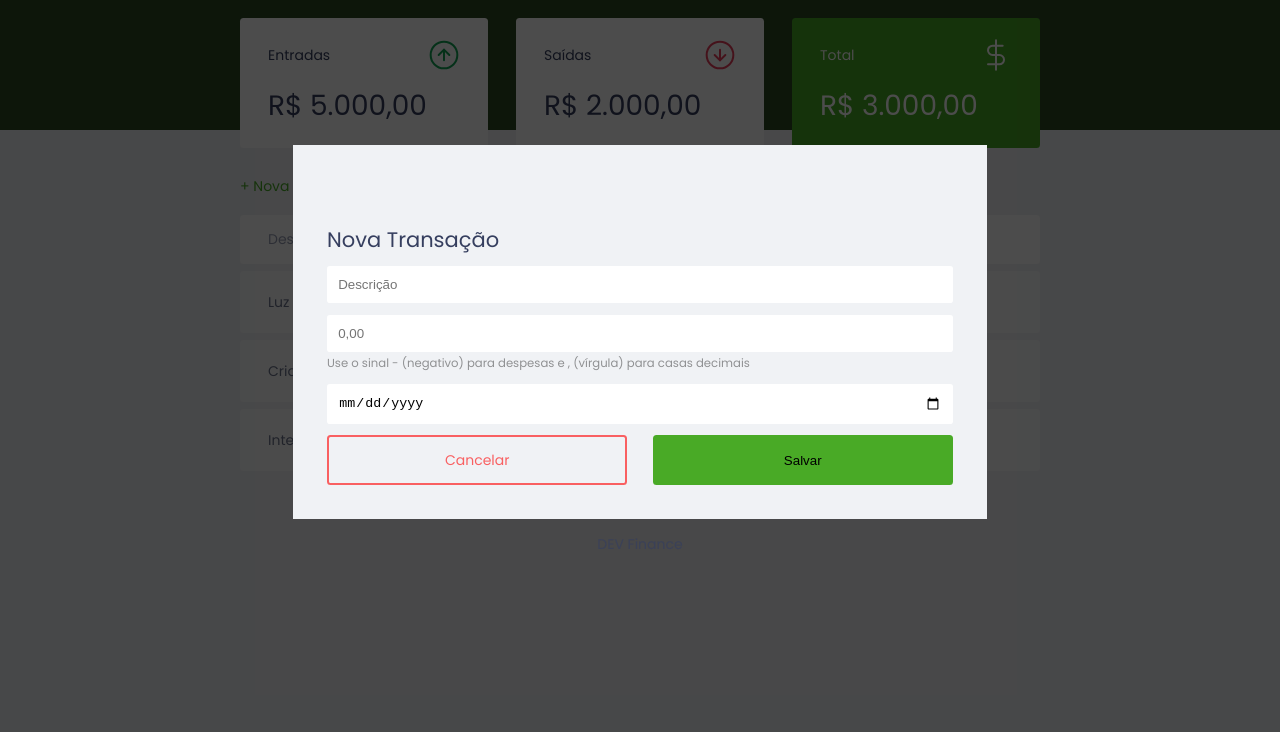
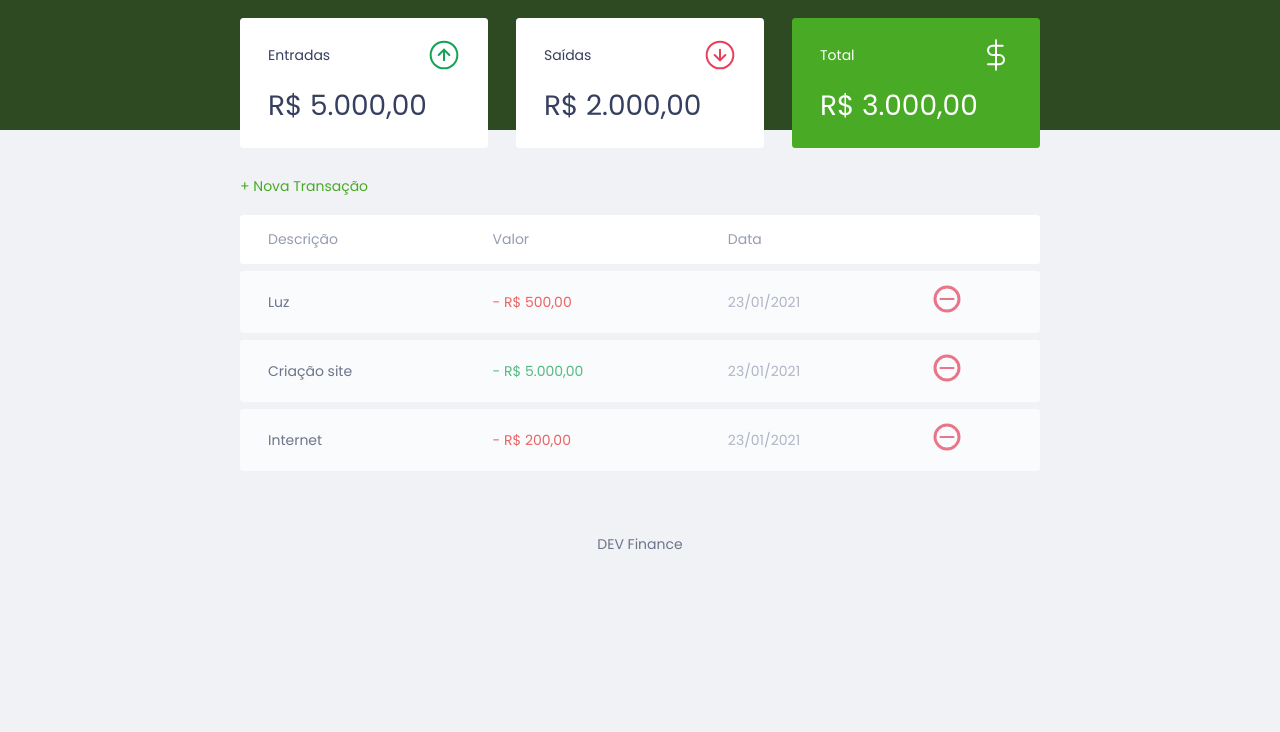
Before and after one commit to wwilliamsantana/FinanceSystem, a plain HTML site: page index.html in a window 1280 px wide. Shown: the part 68-800 px from the top of the page. Drawn offline with Linux system fonts and the light colour scheme.

Commit message:
button close / adjust

```diff
--- a/index.html
+++ b/index.html
@@ -48,7 +48,7 @@
       <section id="transaction">
         <h2 class="sr-only" >Transações</h2>
 
-        <a href="#" class="button new">+ Nova Transação</a>
+        <a href="#" onclick="Modal.open()" class="button new">+ Nova Transação</a>
 
         <table id="data-table">
           <thead>
@@ -85,7 +85,7 @@
       </section>
     </main>
 
-    <div class="modal-overlay active">
+    <div class="modal-overlay ">
       <div class="modal">
           <div class="form">
             <h2>Nova Transação</h2>
@@ -110,7 +110,7 @@
               </div>
 
               <div class="input-group actions">
-                <a href="#" class="button cancel" >Cancelar</a>
+                <a href="#" onclick="Modal.close()" class="button cancel" >Cancelar</a>
                 <button>Salvar</button>
               </div>
 
@@ -123,5 +123,7 @@
     <footer>
       <p>DEV Finance</p>
     </footer>
+
+    <script src="./script.js"></script>
   </body>
 </html>
--- a/style.css
+++ b/style.css
@@ -204,6 +204,8 @@ td.expense {
 
   opacity: 0;
   visibility: hidden;
+
+  z-index: 999;
 }
 
 .modal-overlay.active {
@@ -214,6 +216,9 @@ td.expense {
 .modal {
   background: #f0f2f5;
   padding: 2.4rem;
+
+  position: relative;
+  z-index: 1;
 }
 /*FORM ==============*/
 #form {
```
